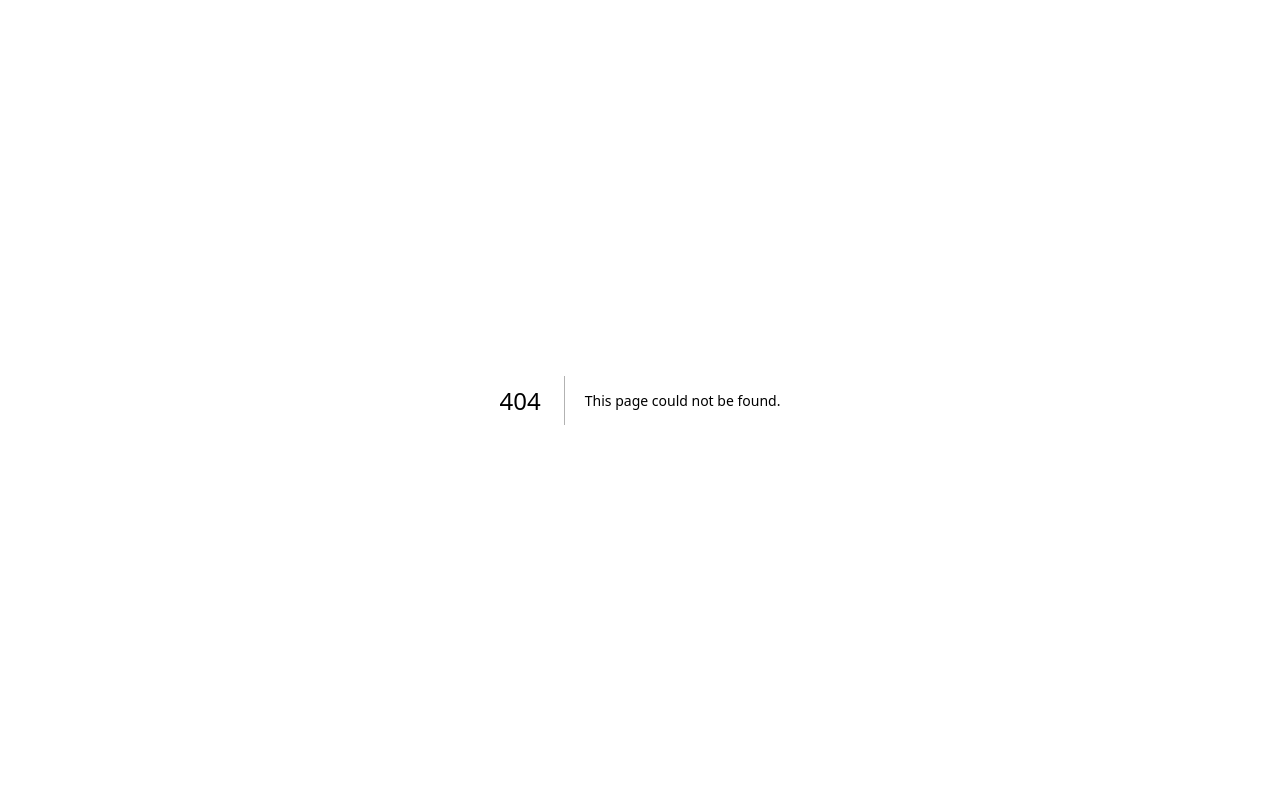
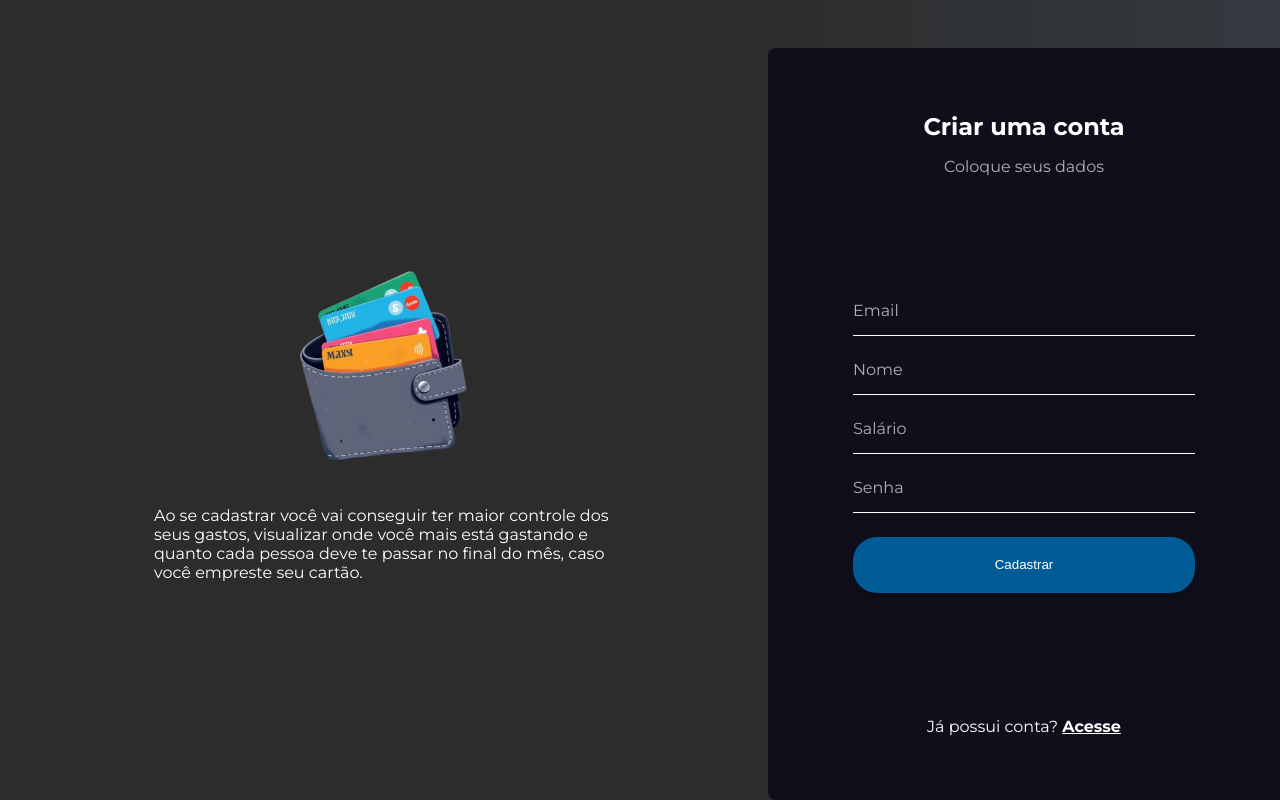
Before and after one commit to nerylucastoledo/controla-gastos-front, a Next.js app: page /register in a window 1280 px wide. Before the commit this address had no page. Built offline with nearby package versions, Linux system fonts and the light colour scheme.

Commit message:
add rgister page

```diff
--- /dev/null
+++ b/app/register/layout.tsx
@@ -0,0 +1,7 @@
+export default function RegisterLayout({ children }: Readonly<{ children: React.ReactNode; }>) {
+  return (
+    <>
+      {children}
+    </>
+  );
+}
--- /dev/null
+++ b/app/register/page.tsx
@@ -0,0 +1,152 @@
+"use client";
+
+import { useState } from "react";
+import { useRouter } from 'next/navigation';
+import Image from 'next/image'
+import Link from "next/link";
+
+import styles from "../styles/login.module.scss"
+
+import wallet from "../images/wallet.png";
+import walletRetina from "../images/wallet-retina.png";
+import Toast from "../components/toast/toast";
+
+interface User {
+  name: string,
+  username: string,
+  email: string,
+}
+
+interface Data {
+  message: string,
+  user: User
+}
+
+export default function Register() {
+  const router = useRouter();
+  const [email, setEmail] = useState("");
+  const [name, setName] = useState("");
+  const [salary, setSalary] = useState("");
+  const [password, setPassword] = useState("");
+  const [showToast, setShowToast] = useState(false);
+  const [toastCustom, setToastCustom] = useState({ error: true, message: ""});
+  const common = { alt: 'wallet', width: 216, height: 288, loading: "eager" };
+
+  const handleToast = (error: boolean, message: string) => {
+    setToastCustom({ error, message })
+    setShowToast(true)
+    setTimeout(() => setShowToast(false), 3000);
+  }
+
+  const submit = async (e: React.FormEvent<HTMLFormElement>) => {
+    e.preventDefault();
+
+    try {
+      const newiD = Math.random().toString(16).slice(2)
+      const username = name.split(" ")[0] + newiD;
+
+      const response = await fetch("http://localhost:4000/api/register", {
+        method: 'POST',
+        headers: { 'Content-Type': 'application/json' },
+        body: JSON.stringify({ email, name, salary, password, username })
+      });
+
+      const { message }: Data = await response.json();
+
+      if (!response.ok) {
+        throw new Error(message);
+      }
+
+      handleToast(true, message)
+      router.replace("/login");
+
+    } catch (error: unknown) {
+      const errorMessage = error instanceof Error ? error.message : 'Erro desconhecido';
+      handleToast(false, errorMessage)
+    }
+  }
+
+  return (
+    <div className={styles.background}>
+      {showToast && (
+        <Toast success={toastCustom.error} message={toastCustom.message} />
+      )}
+
+      <div className={styles.container_user}>
+        <div className={styles.container_user__info}>
+          <picture>
+            <source media="(prefers-color-scheme: dark)" srcSet={walletRetina.src} />
+            <Image {...common} src={wallet.src} />
+          </picture>
+          <p>Ao se cadastrar você vai conseguir ter maior controle dos seus gastos, visualizar onde você mais está gastando e quanto cada pessoa deve te passar no final do mês, caso você empreste seu cartão.</p>
+        </div>
+
+        <div className={`${styles.form_register} ${styles.container_user__form}`}>
+          <h1 className={styles.container_user__form_title}>Criar uma conta</h1>
+          <p className={styles.container_user__form_subtitle}>Coloque seus dados</p>
+
+          <form onSubmit={submit}>
+            <div>
+              <input
+                type="email"
+                name="email"
+                id="email"
+                placeholder=""
+                required
+                value={email}
+                onChange={({ target }) => setEmail(target.value)}
+              />
+
+              <label htmlFor="email" data-testid="email-label">Email</label>
+            </div>
+
+            <div>
+              <input
+                type="text"
+                name="name"
+                id="name"
+                placeholder=""
+                required
+                value={name}
+                onChange={({ target }) => setName(target.value)}
+              />
+
+              <label htmlFor="name" data-testid="name-label">Nome</label>
+            </div>
+
+            <div>
+              <input
+                type="text"
+                name="salary"
+                id="salary"
+                placeholder=""
+                required
+                value={salary}
+                onChange={({ target }) => setSalary(target.value)}
+              />
+
+              <label htmlFor="salary" data-testid="salary-label">Salário</label>
+            </div>
+            <div>
+              <input
+                type="password"
+                name="password"
+                id="password"
+                placeholder=""
+                required
+                value={password}
+                role="password"
+                onChange={({ target }) => setPassword(target.value)}
+              />
+              <label htmlFor="password" data-testid="password-label">Senha</label>
+            </div>
+
+            <input type="submit" value="Cadastrar" className="button button__primary"/>
+          </form>
+
+          <p className={styles.container_user__form_new}>Já possui conta? <Link href="/login">Acesse</Link></p>
+        </div>
+      </div>
+    </div>
+  );
+}
```
Also changed, not shown: 2 other files (tests, documents, lock files or other folders).
